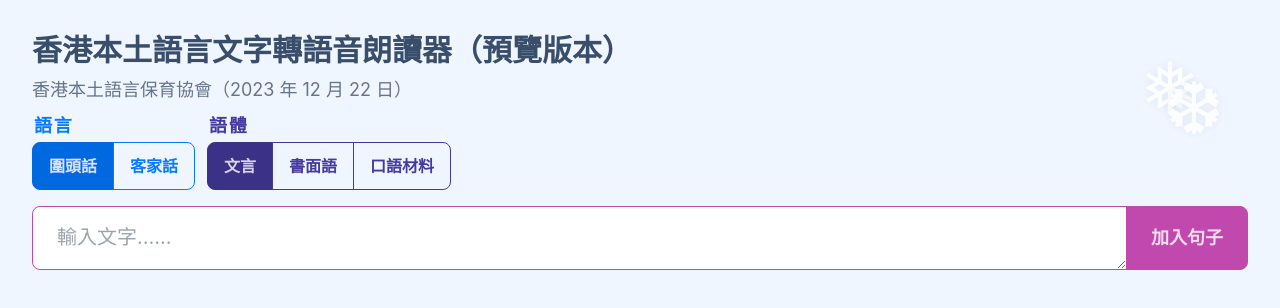
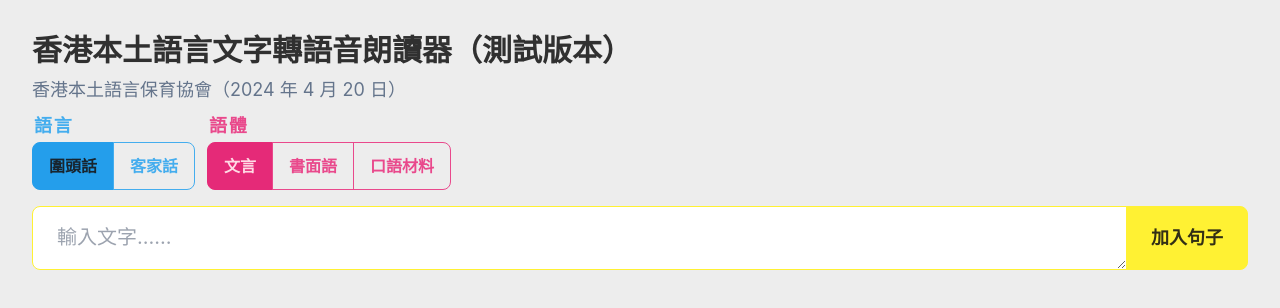
Before and after one commit to neuro-divine/HakkaTTS, a React (Vite) app: page / in a window 1280 px wide. Shown: the top 308 px of the page. Built offline with nearby package versions, Linux system fonts and the light colour scheme; the HTML template or start-up script is replaced by a standard one.

Commit message:
Update UI

```diff
--- a/src/App.tsx
+++ b/src/App.tsx
@@ -20,14 +20,8 @@ export default function App() {
 	}
 	return (
 		<div className="m-auto p-8 max-w-7xl">
-			<div
-				className="text-base-100 opacity-80 [text-shadow:0_0_0.5rem_hsl(var(--bc)/0.1)] float-right select-none relative"
-				aria-hidden="true">
-				<div className="absolute right-12 top-5 text-7xl">❅</div>
-				<div className="absolute right-6 top-10 text-7xl">❆</div>
-			</div>
-			<h1 className="whitespace-nowrap">香港本土語言文字轉語音朗讀器（預覽版本）</h1>
-			<p className="text-slate-500 my-2 whitespace-nowrap">香港本土語言保育協會（2023 年 12 月 22 日）</p>
+			<h1 className="whitespace-nowrap">香港本土語言文字轉語音朗讀器（測試版本）</h1>
+			<p className="text-slate-500 my-2 whitespace-nowrap">香港本土語言保育協會（2024 年 4 月 20 日）</p>
 			<div>
 				<div>
 					<div className="inline-block">
--- a/src/Char.tsx
+++ b/src/Char.tsx
@@ -19,7 +19,7 @@ export default function Char({
 
 	return pronNoteArray.length > 1 ? (
 		<div className="dropdown dropdown-hover">
-			<label className={resolved ? "text-primary" : "text-accent"} tabIndex={0}>
+			<label className={resolved ? "text-info" : "text-error"} tabIndex={0}>
 				<ruby>
 					{char}
 					<rt>{pron}</rt>
--- a/tailwind.config.js
+++ b/tailwind.config.js
@@ -1,3 +1,4 @@
+/** @type {import("tailwindcss").Config} */
 module.exports = {
 	important: true,
 	content: ["./src/**/*"],
@@ -18,6 +19,6 @@ module.exports = {
 	},
 	plugins: [require("daisyui")],
 	daisyui: {
-		themes: ["winter"],
+		themes: ["cmyk"],
 	},
 };
```
